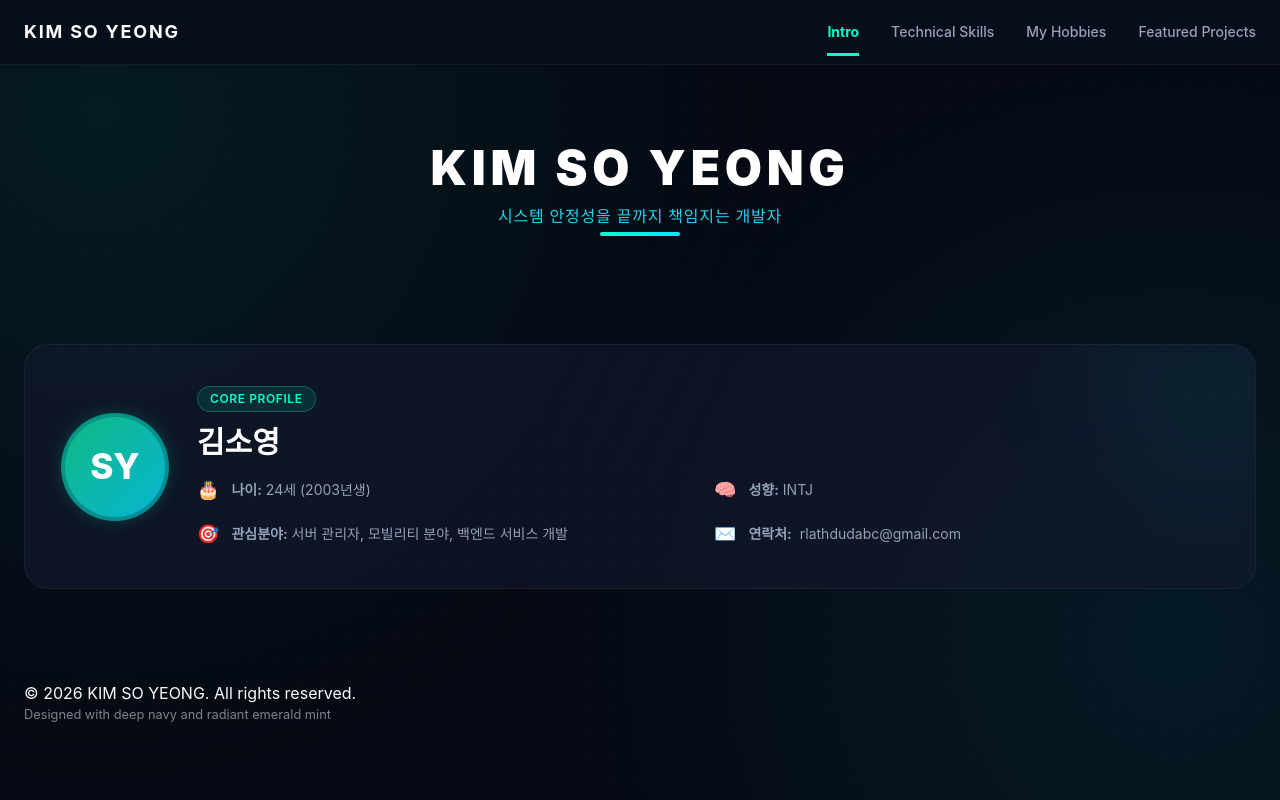
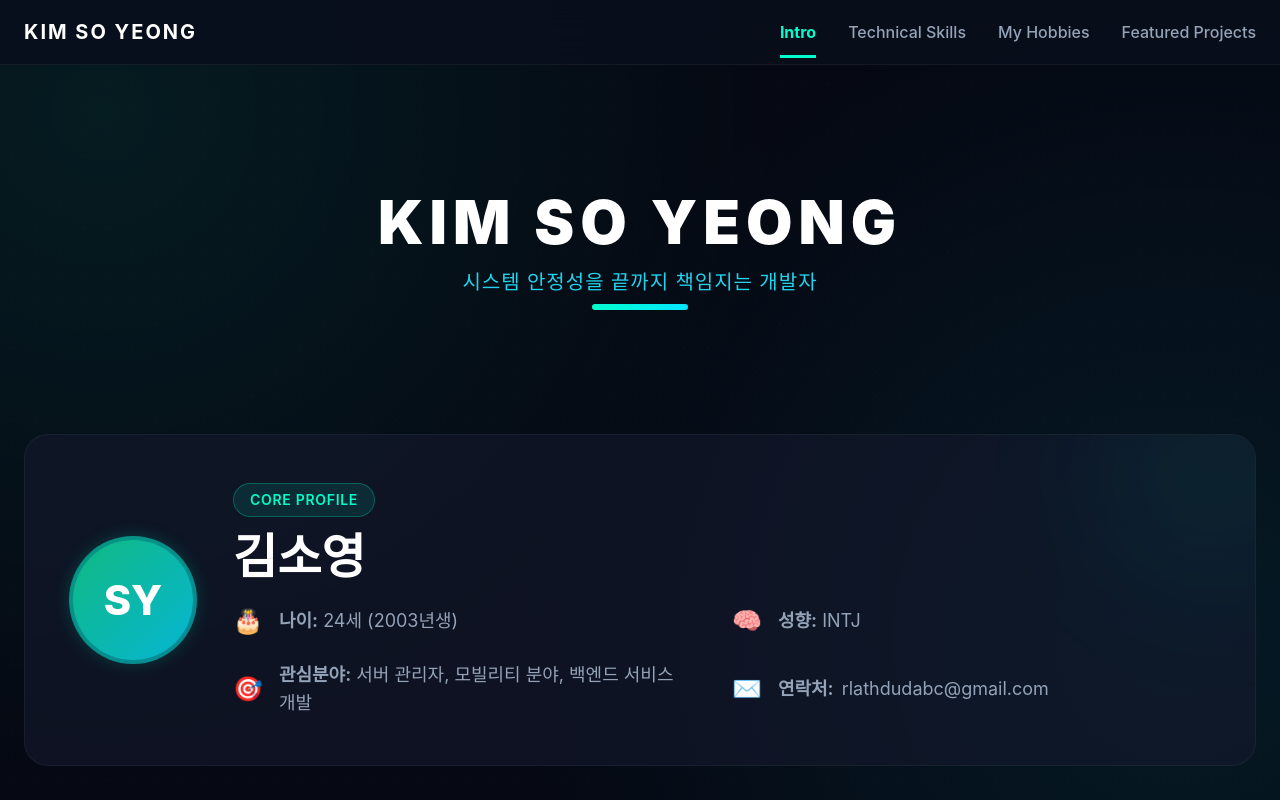
Before and after one commit to soyeong03/startcamp-site, a plain HTML site: page index.html in a window 1280 px wide. Shown: the top 800 px of the page. Drawn offline with nearby package versions, Linux system fonts and the light colour scheme; a web font is replaced by a local one.

Commit message:
fix: 글자 크기 조절

```diff
--- a/index.html
+++ b/index.html
@@ -39,10 +39,10 @@
       background-color: var(--bg-main);
       color: var(--text-main);
       font-family: var(--font-family);
-      line-height: 1.6;
+      line-height: 1.7; /* 넉넉한 줄간격으로 가독성 대폭 향상 */
       word-break: keep-all;
       overflow-x: hidden;
-      padding-top: 4rem; /* 상단 네비 바 높이 확보 */
+      padding-top: 5rem; /* 상단 네비 바 높이에 맞춰 조절 */
       position: relative;
     }
 
@@ -187,7 +187,7 @@
     }
 
     .section-title {
-      font-size: 1.8rem;
+      font-size: 2rem; /* 조금 더 큼직한 타이틀 크기 */
       font-weight: 700;
       margin-bottom: 32px;
       position: relative;
@@ -232,15 +232,15 @@
        6. 프로필 이미지 대용 글로우 서클
        ---------------------------------- */
     .glow-avatar {
-      width: 100px;
-      height: 100px;
+      width: 120px; /* 기존보다 20px씩 확장하여 대담하게 노출 */
+      height: 120px;
       border-radius: 50%;
       background: linear-gradient(135deg, #10B981, #06B6D4);
       display: flex;
       justify-content: center;
       align-items: center;
       font-weight: 800;
-      font-size: 2.2rem;
+      font-size: 2.6rem; /* 더 큰 폰트 크기 */
       color: #FFFFFF;
       position: relative;
       animation: pulseGlow 4s infinite ease-in-out;
@@ -270,11 +270,11 @@
       background: rgba(20, 26, 46, 0.95);
       border: 1px solid var(--color-primary);
       box-shadow: 0 10px 30px rgba(0, 255, 204, 0.2);
-      padding: 14px 24px;
+      padding: 16px 28px;
       border-radius: 16px;
       color: #FFFFFF;
       font-weight: 600;
-      font-size: 0.95rem;
+      font-size: 1.05rem; /* 토스트 메시지 가독성 업 */
       display: flex;
       align-items: center;
       gap: 10px;
@@ -294,15 +294,16 @@
   <!-- ======================================================== -->
   <!-- [공통] 상단 하이브리드 네비게이션 바 컴포넌트 (복사용) -->
   <!-- ======================================================== -->
+  <!-- 폰트 크기를 기존 text-sm에서 text-base로 키워 가독성을 크게 개선했습니다. -->
   <nav class="fixed top-0 left-0 w-full z-50 transition-all duration-300" id="navbar" style="background-color: rgba(10, 15, 29, 0.85); backdrop-filter: blur(16px); border-bottom: 1px solid rgba(255, 255, 255, 0.05);">
     <div class="container flex justify-between items-center h-16">
       <!-- 로고 명칭 -->
-      <a href="index.html" class="text-lg font-bold tracking-widest text-white hover:text-[#00FFCC] transition-colors">
+      <a href="index.html" class="text-xl font-bold tracking-widest text-white hover:text-[#00FFCC] transition-colors">
         KIM SO YEONG
       </a>
 
-      <!-- 데스크톱 네비게이션 메뉴 (md 이상 노출) -->
-      <ul class="hidden md:flex space-x-8 text-sm font-medium h-full items-center">
+      <!-- 데스크톱 네비게이션 메뉴 (md 이상 노출 - text-base로 강화) -->
+      <ul class="hidden md:flex space-x-8 text-base font-medium h-full items-center">
         <li><a href="index.html" class="nav-link active text-[#94A3B8] hover:text-[#00FFCC] py-2">Intro</a></li>
         <li><a href="tech.html" class="nav-link text-[#94A3B8] hover:text-[#00FFCC] py-2">Technical Skills</a></li>
         <li><a href="hobbies.html" class="nav-link text-[#94A3B8] hover:text-[#00FFCC] py-2">My Hobbies</a></li>
@@ -317,9 +318,9 @@
       </button>
     </div>
 
-    <!-- 모바일 드롭다운 메뉴 (기본값 숨김) -->
+    <!-- 모바일 드롭다운 메뉴 (기본값 숨김 - text-base 설정) -->
     <div id="mobile-menu" class="hidden md:hidden bg-[#141A2E] border-t border-white/5 transition-all duration-300">
-      <ul class="px-6 py-4 space-y-4 text-sm font-medium">
+      <ul class="px-6 py-5 space-y-5 text-base font-medium">
         <li><a href="index.html" class="mobile-nav-link active block text-[#94A3B8] hover:text-[#00FFCC] py-1">Intro</a></li>
         <li><a href="tech.html" class="mobile-nav-link block text-[#94A3B8] hover:text-[#00FFCC] py-1">Technical Skills</a></li>
         <li><a href="hobbies.html" class="mobile-nav-link block text-[#94A3B8] hover:text-[#00FFCC] py-1">My Hobbies</a></li>
@@ -331,56 +332,56 @@
   <!-- ======================================================== -->
   <!-- [본문] 메인 첫 화면 (Intro) 인트로덕션 뷰 -->
   <!-- ======================================================== -->
-  <main class="container py-8">
+  <main class="container py-12">
 
-    <!-- 비주얼 헤더 섹션 -->
-    <header class="text-center py-12 animate-fadeInUp">
-      <h1 class="text-4xl md:text-5xl font-black tracking-widest text-white mb-3">
+    <!-- 비주얼 헤더 섹션 (전반적인 텍스트 스케일링 적용) -->
+    <header class="text-center py-16 animate-fadeInUp">
+      <h1 class="text-5xl md:text-6xl font-black tracking-widest text-white mb-4">
         KIM SO YEONG
       </h1>
-      <p class="text-base text-cyan-400 font-medium tracking-wider uppercase mb-1">
+      <p class="text-lg md:text-xl text-cyan-400 font-medium tracking-wider uppercase mb-2">
         시스템 안정성을 끝까지 책임지는 개발자
       </p>
-      <div class="h-1 w-20 bg-gradient-to-r from-[#00FFCC] to-[#00E5FF] mx-auto rounded"></div>
+      <div class="h-1.5 w-24 bg-gradient-to-r from-[#00FFCC] to-[#00E5FF] mx-auto rounded"></div>
     </header>
 
     <!-- 프로필 세션 영역 -->
     <section id="profile" class="space-y-8 animate-fadeInUp" style="animation-delay: 0.1s;">
       <div class="flex flex-col gap-8">
 
-        <!-- INTRODUCE 가로형 카드 (불필요한 게이지 대시보드 제거 버전) -->
-        <div class="glass-card p-8 md:p-10 relative overflow-hidden">
+        <!-- INTRODUCE 가로형 카드 (글자 크기 증폭 및 행간 조절) -->
+        <div class="glass-card p-8 md:p-12 relative overflow-hidden">
           <!-- 내부 앰비언트 글로우 데코 -->
           <div class="absolute -right-20 -top-20 w-60 h-60 bg-[#00FFCC]/5 rounded-full blur-3xl pointer-events-none"></div>
 
-          <div class="flex flex-col md:flex-row items-center gap-8 relative z-10">
+          <div class="flex flex-col md:flex-row items-center gap-10 relative z-10">
             <!-- 글로우 이니셜 아바타 -->
             <div class="glow-avatar flex-shrink-0">
               SY
             </div>
 
-            <!-- 인물 명세 디테일 -->
+            <!-- 인물 명세 디테일 (text-sm ➔ text-base md:text-lg 대폭 향상) -->
             <div class="flex-grow w-full text-center md:text-left">
-              <span class="inline-block px-3 py-1 bg-[#00FFCC]/10 border border-[#00FFCC]/25 text-[#00FFCC] text-xs font-semibold rounded-full uppercase tracking-wider mb-3">
+              <span class="inline-block px-4 py-1.5 bg-[#00FFCC]/10 border border-[#00FFCC]/25 text-[#00FFCC] text-sm font-semibold rounded-full uppercase tracking-wider mb-4">
                 Core Profile
               </span>
-              <h2 class="text-3xl font-bold text-white mb-4">김소영</h2>
+              <h2 class="text-4xl md:text-5xl font-extrabold text-white mb-6">김소영</h2>
 
-              <div class="grid grid-cols-1 sm:grid-cols-2 gap-4 text-sm text-[#94A3B8]">
-                <div class="flex items-center gap-3 justify-center md:justify-start">
-                  <span class="text-lg">🎂</span>
+              <div class="grid grid-cols-1 sm:grid-cols-2 gap-6 text-base md:text-lg text-[#94A3B8]">
+                <div class="flex items-center gap-4 justify-center md:justify-start">
+                  <span class="text-2xl">🎂</span>
                   <span><strong>나이:</strong> 24세 (2003년생)</span>
                 </div>
-                <div class="flex items-center gap-3 justify-center md:justify-start">
-                  <span class="text-lg">🧠</span>
+                <div class="flex items-center gap-4 justify-center md:justify-start">
+                  <span class="text-2xl">🧠</span>
                   <span><strong>성향:</strong> INTJ</span>
                 </div>
-                <div class="flex items-center gap-3 justify-center md:justify-start text-left">
-                  <span class="text-lg flex-shrink-0">🎯</span>
+                <div class="flex items-center gap-4 justify-center md:justify-start text-left">
+                  <span class="text-2xl flex-shrink-0">🎯</span>
                   <span><strong>관심분야:</strong> 서버 관리자, 모빌리티 분야, 백엔드 서비스 개발</span>
                 </div>
-                <div class="flex items-center gap-3 justify-center md:justify-start">
-                  <span class="text-lg">✉️</span>
+                <div class="flex items-center gap-4 justify-center md:justify-start">
+                  <span class="text-2xl">✉️</span>
                   <span class="flex items-center gap-2">
                     <strong>연락처:</strong> rlathdudabc@gmail.com
 
@@ -399,15 +400,15 @@
   <!-- 글로벌 토스트 마운터 -->
   <div class="toast-container">
     <div class="toast-msg" id="clipboardToast">
-      <span>✨ 이메일 주소가 복사되었습니다!</span>
+      <span class="text-xl">✨</span> <span>이메일 주소가 성공적으로 복사되었습니다!</span>
     </div>
   </div>
 
   <!-- 푸터 -->
-  <footer>
-    <div class="container">
-      <p>© 2026 <span class="footer-highlight">KIM SO YEONG</span>. All rights reserved.</p>
-      <p style="font-size: 0.8rem; opacity: 0.5;">Designed with deep navy and radiant emerald mint</p>
+  <footer class="mt-16 py-8 border-t border-white/5">
+    <div class="container text-center text-[#94A3B8]">
+      <p class="text-base">© 2026 <span class="footer-highlight text-[#00FFCC] font-bold">KIM SO YEONG</span>. All rights reserved.</p>
+      <p class="text-sm mt-1" style="opacity: 0.5;">Designed with deep navy and radiant emerald mint</p>
     </div>
   </footer>
 
```
